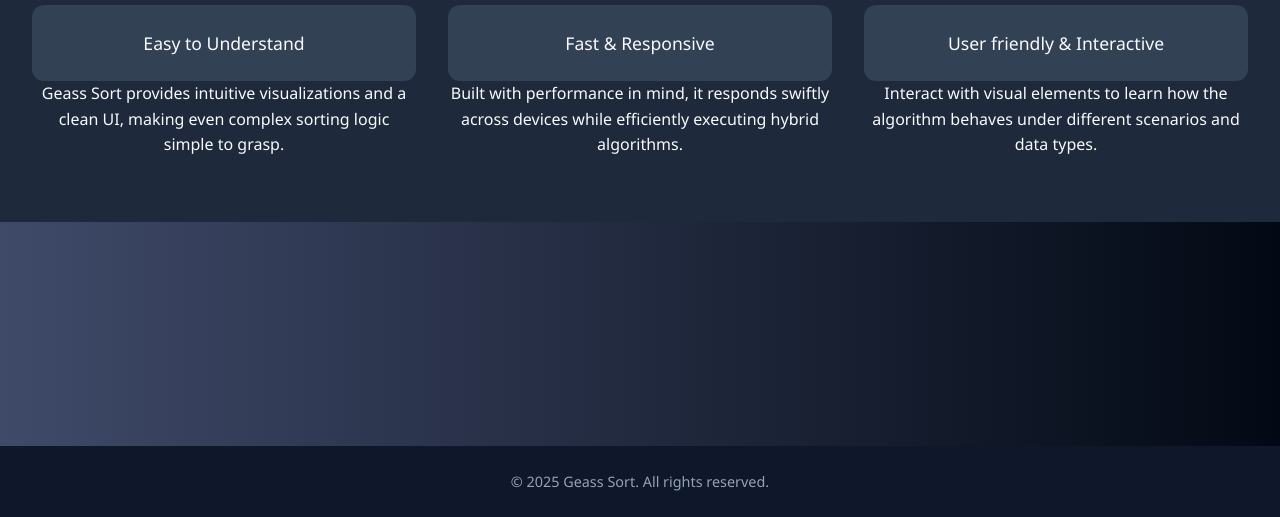
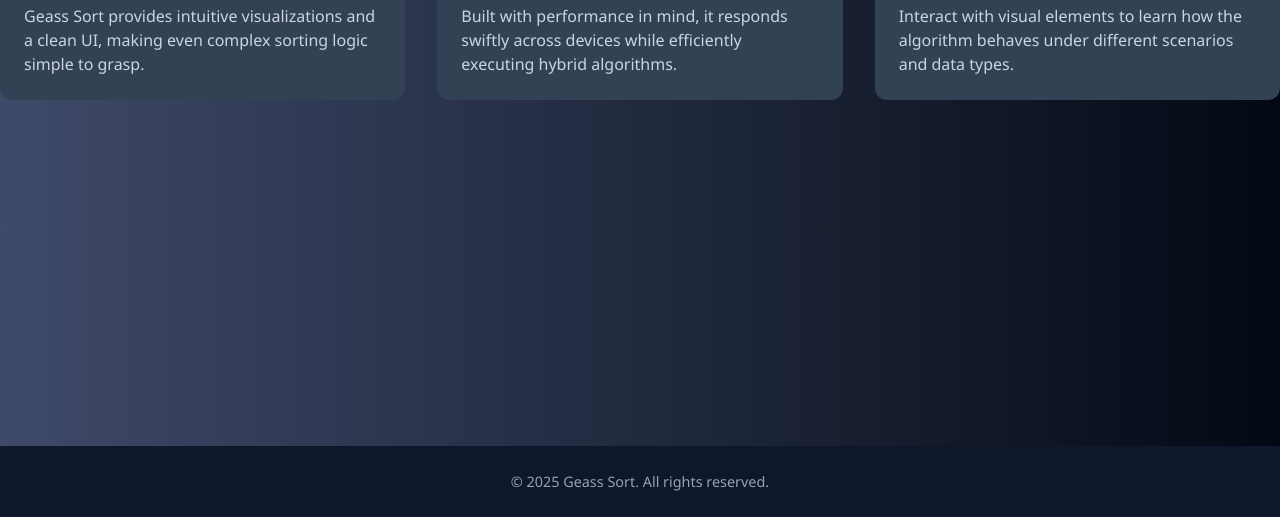
Before and after one commit to codeXmike/Hybrid-sorter, a plain HTML site: page frontend/pages/features.html in a window 1280 px wide. Shown: the part 283-800 px from the top of the page. Drawn offline with Linux system fonts and the light colour scheme.

Commit message:
Update styles.css

```diff
--- a/frontend/css/styles.css
+++ b/frontend/css/styles.css
@@ -115,6 +115,7 @@ body {
   background-color: #0ea5e9;
 }
 
+* ===== Features Section ===== */
 .features {
   background-color: #1e293b;
   padding: 4rem 2rem;
@@ -132,13 +133,29 @@ body {
   gap: 2rem;
 }
 
-.feature-item {
+.feature-block {
   background-color: #334155;
   padding: 1.5rem;
   border-radius: 0.75rem;
-  font-size: 1.1rem;
+  text-align: left;
+  transition: transform 0.3s ease;
 }
 
+.feature-block:hover {
+  transform: translateY(-5px);
+}
+
+.feature-item {
+  font-size: 1.2rem;
+  font-weight: 600;
+  margin-bottom: 0.5rem;
+}
+
+.feature-desc {
+  font-size: 1rem;
+  color: #cbd5e1;
+  line-height: 1.5;
+}
 .footer {
   text-align: center;
   padding: 1.5rem;
```
